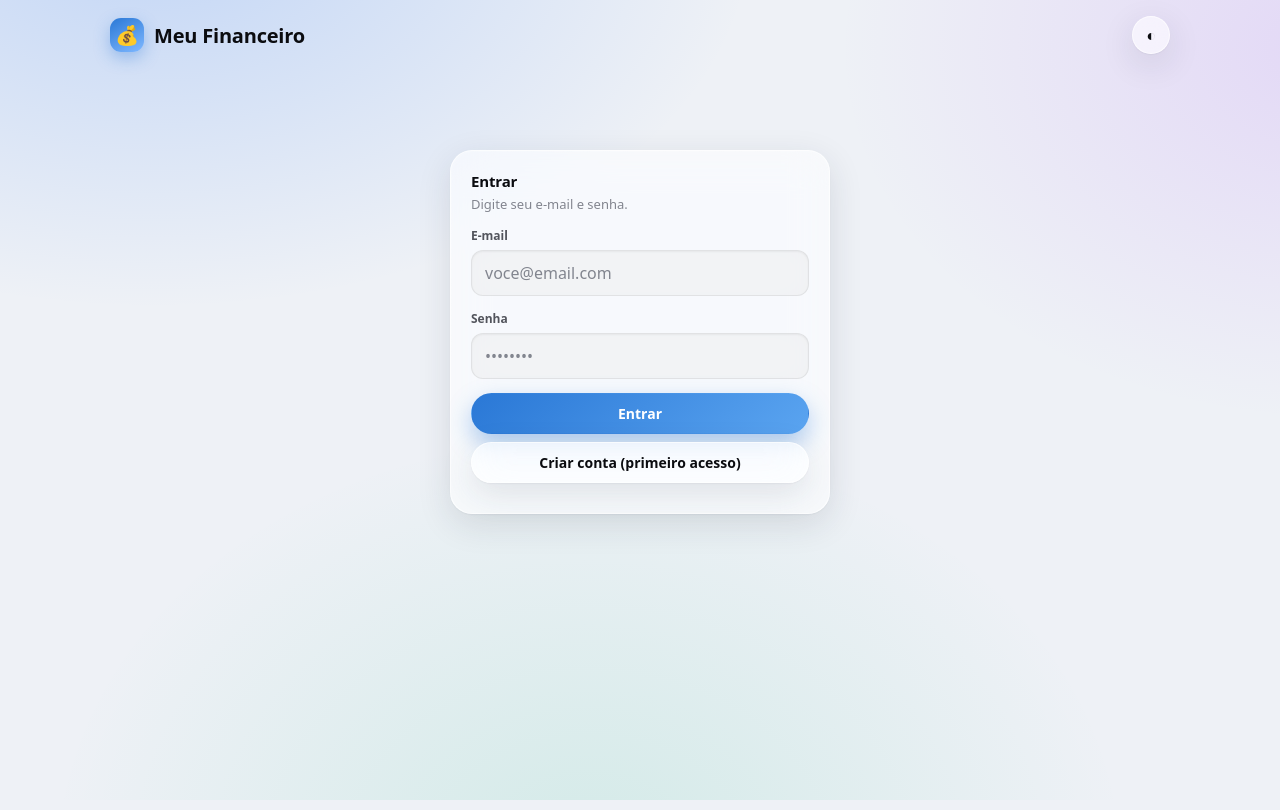
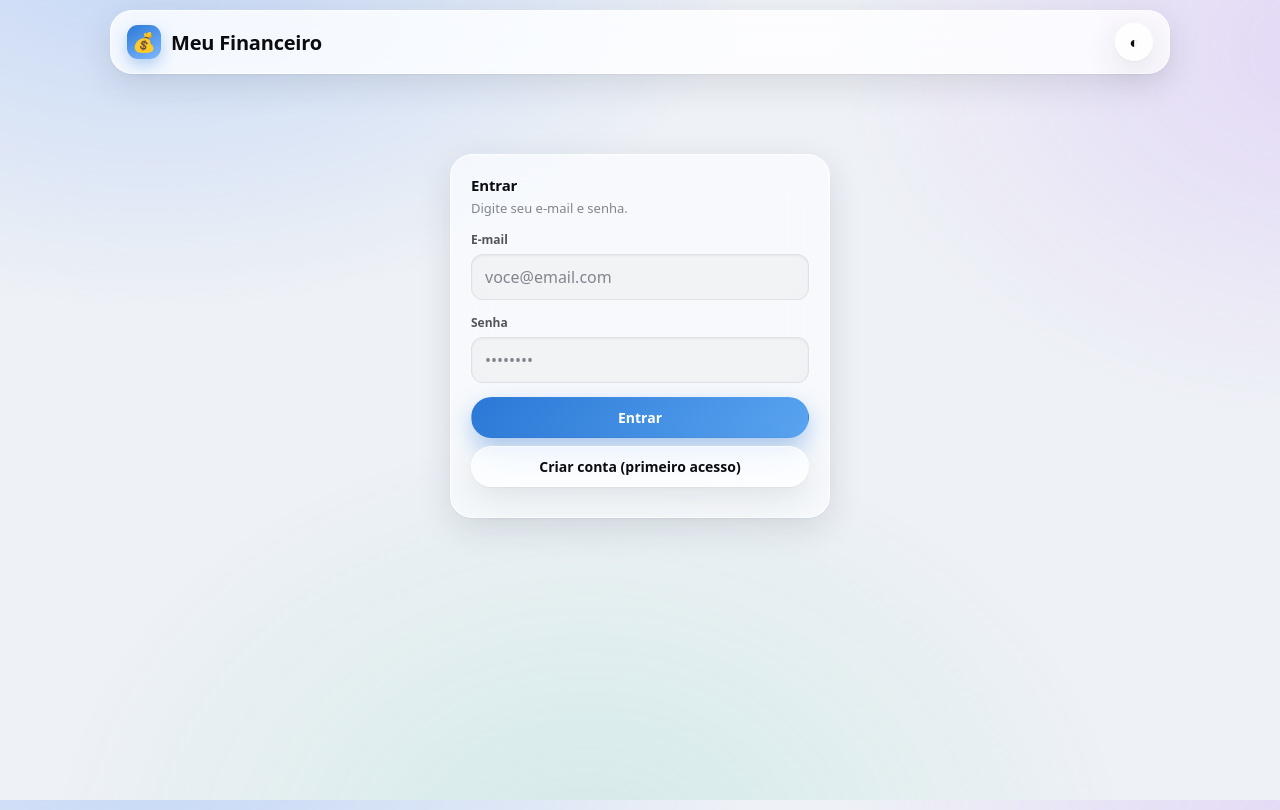
Before and after one commit to arthurlbucc2007-cmd/Finan-as, a plain HTML site: page index.html in a window 1280 px wide. Drawn offline with nearby package versions, Linux system fonts and the light colour scheme.

Commit message:
Fix sticky topbar transparency and a token-refresh sync race
The topbar had no background of its own, so scrolling content showed
through the gaps around its buttons while it stayed pinned via
position:sticky. It's now a solid frosted pill, consistent with the
rest of the glass UI.

Also stopped background token-refresh events from re-fetching and
overwriting the in-memory cache — that could visually clobber a
transaction added in the few seconds before its write to Supabase
finished.

```diff
--- a/app.js
+++ b/app.js
@@ -1367,19 +1367,26 @@ function init() {
 
   document.getElementById('btn-logout').onclick = () => sb.auth.signOut();
   renderLoading();
+  let hydrated = false;
   sb.auth.onAuthStateChange(async (event, session) => {
     if (session) {
       currentUser = session.user;
+      // A background token refresh (fires periodically while the app is left
+      // open) must not re-fetch and overwrite CACHE — that would clobber any
+      // change made in the seconds between an add and its write finishing.
+      if (hydrated && (event === 'TOKEN_REFRESHED' || event === 'USER_UPDATED')) return;
       try {
         await hydrateFromSupabase();
       } catch (e) {
         renderAuthScreen('Erro ao carregar dados: ' + e.message);
         return;
       }
+      hydrated = true;
       showApp();
       applyTheme();
       render();
     } else {
+      hydrated = false;
       currentUser = null;
       CACHE = emptyCache();
       renderAuthScreen();
--- a/style.css
+++ b/style.css
@@ -156,11 +156,17 @@ button, input, select, textarea { font-family: inherit; font-size: inherit; colo
 
 /* ---------- topbar & tabs ---------- */
 .topbar {
-  position: sticky; top: 0; z-index: 30;
+  position: sticky; top: 10px; z-index: 30;
   display: flex; align-items: center; justify-content: space-between;
   flex-wrap: wrap; row-gap: 10px;
-  padding: 16px 4px;
-  margin: 0 -4px 16px;
+  padding: 12px 16px;
+  margin: 10px 0 16px;
+  background: var(--glass-strong);
+  -webkit-backdrop-filter: blur(24px) saturate(160%);
+  backdrop-filter: blur(24px) saturate(160%);
+  border: 1px solid var(--glass-border);
+  border-radius: var(--radius-l);
+  box-shadow: var(--glass-shadow);
 }
 .brand { display: flex; align-items: center; gap: 10px; font-weight: 800; font-size: 20px; letter-spacing: -.01em; }
 .brand-mark {
```
